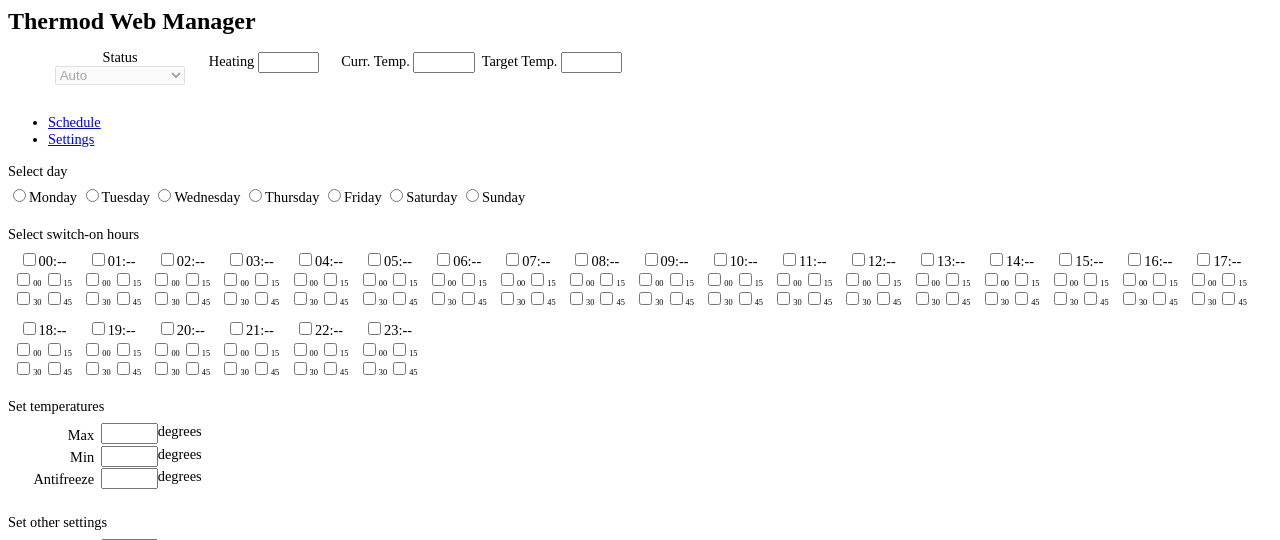
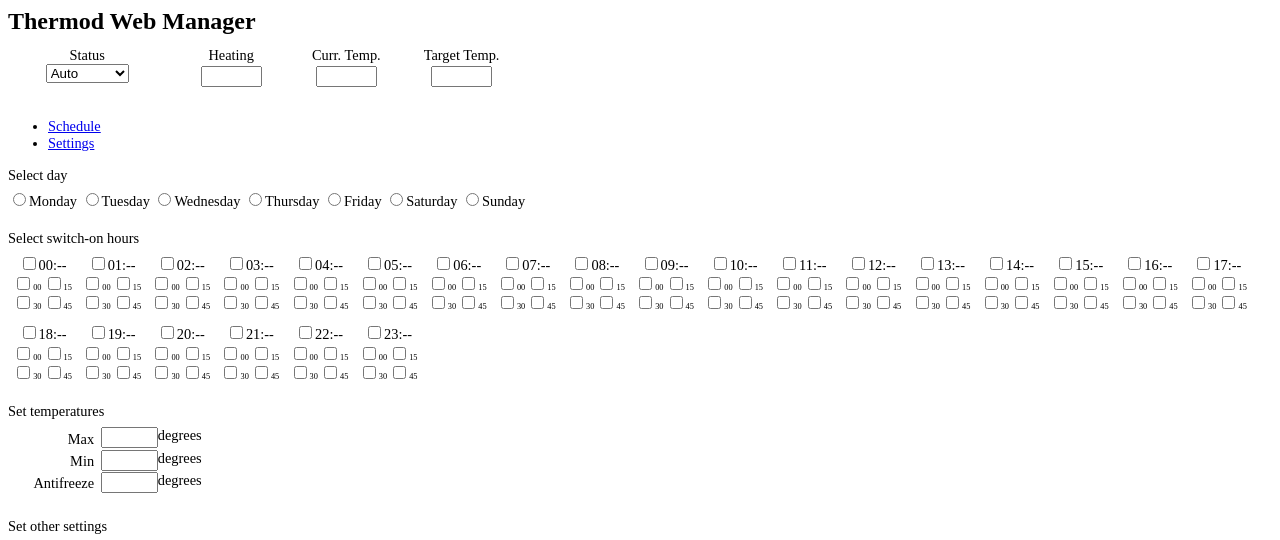
Before and after one commit to droscy/thermod, a PHP site: page / in a window 1280 px wide. Shown: the top 540 px of the page. Run offline with PHP 8.4, Linux system fonts and the light colour scheme; some libraries are stand-ins or nearby versions.

Commit message:
Update web manager to jQuery 1.12+

```diff
--- a/web/index.php
+++ b/web/index.php
@@ -89,8 +89,7 @@
 
 		<script language="javascript" type="text/javascript" src="/javascript/jquery/jquery.js"></script>
 		<script language="javascript" type="text/javascript" src="/javascript/jquery-ui/jquery-ui.js"></script>
-		<link type="text/css" href="/javascript/jquery-ui/css/smoothness/jquery-ui.css" rel="stylesheet" />
-		<link type="text/css" href="/javascript/jquery-ui/themes/base/jquery.ui.all.css" rel="stylesheet" />
+		<link type="text/css" href="/javascript/jquery-ui/themes/base/jquery-ui.css" rel="stylesheet" />
 		<script>
 			// thermod settings
 			var settings;
@@ -122,9 +121,6 @@
 			function target_status_refresh()
 			{
 				$('#target-status option[value=' + settings['status'] + ']').prop('selected', true);
-
-				if($.ui.version >= '1.11')
-					$('#target-status').selectmenu('refresh');
 			}
 
 			// handle the change event of target status
@@ -210,18 +206,12 @@
 			$(function()
 			{
 				// main objects of the page
-				/*if($.ui.version >= '1.11') TODO
-					$('#target-status').selectmenu({disabled: true, change: target_status_change});
-				else
-				{*/
-					$('#target-status').prop('disabled', true);
-					$('#target-status').change(target_status_change);
-				//}
-
+				$('#target-status').selectmenu({disabled: true, change: target_status_change});
 				$('#tabs').tabs();
-				$('#days').buttonset({disabled: true});
-				$('.hour').button({disabled: true});
-				$('.quarter').button({disabled: true});
+				$('#days').controlgroup({disabled: true});
+				$('#days input').checkboxradio({icon: false});
+				$('.hour').button({disabled: true, icon: false});
+				$('.quarter').button({disabled: true, icon: false});
 
 				$('.set-temperatures').spinner(
 				{
@@ -416,19 +406,14 @@
 						$('#grace-time').spinner('value', grace.toFixed(0));
 
 						// enable objects
-						$('#target-status').prop('disabled', true);
-						$('#days').buttonset('option', 'disabled', false);
+						$('#target-status').selectmenu('option', 'disabled', false).selectmenu('refresh');
+						$('#days').controlgroup('option', 'disabled', false);
 						$('.hour').button('option', 'disabled', false);
-						$('.quarter').button('option', 'disabled', false);
+						$('.quarter').button('option', 'disabled', false).button('refresh');
 						$('.set-temperatures').spinner('option', 'disabled', false);
 						$('#differential').spinner('option', 'disabled', false);
 						$('#grace-time').spinner('option', 'disabled', false);
 						$('#save').button('option', 'disabled', false);
-
-						/*if($.ui.version >= '1.11') TODO
-							$('#target-status').selectmenu('option', 'disabled', true);
-						else*/
-							$('#target-status').prop('disabled', false);
 					},
 					error: function(jqXHR, textStatus, errorThrown)
 					{
@@ -440,7 +425,7 @@
 							data = {'error': errorThrown};
 
 						var error = (('explain' in data) ? data['explain'] : data['error']);
-						$('#days').buttonset('option', 'disabled', true); // TODO capire come mai questo comando serve
+						$('#days').controlgroup('option', 'disabled', true); // TODO capire come mai questo comando serve
 						$("#dialog").dialog('option', 'title', 'Error');
 						$("#dialog").dialog('option', 'buttons', {'Close': function() { $(this).dialog('close'); }});
 						$("#dialog").html('<p><span class="ui-icon ui-icon-alert"></span>Cannot retrieve data from Thermod: <em>&quot;' + error + '&quot;</em>.</p>');
@@ -459,7 +444,6 @@
 			/* global */
 			h1 { font-size: 150%; margin: 0.5ex 0;}
 			.ui-dialog { font-size: 90%; }
-			.ui-icon { float: left; margin: 0.3ex 1ex 7ex 0; }
 
 			#loading { display: none; }
 			#loading-img
@@ -480,12 +464,13 @@
 
 			/* header */
 			#main { font-size: 90%; }
-			#main ul { list-style-type: none; }
-			#main ul li { display: block; float: left; text-align: center; width: 10em; margin-bottom: 1em; }
+			#main ul { list-style-type: none; padding: 0px 1.5em; margin: 0.8em 0 0 0; }
+			#main ul li { display: block; float: left; text-align: center; width: 8em; margin-bottom: 1.2em; }
+			#main ul li label { display: block; width: 100%; }
 			#main ul li input { cursor: default; }
 
-			#target-status { width: 9.8em; }
-			/*#target-status-button { margin-top: 0.3ex; }*/
+			#target-status-li { margin-right: 2em; }
+			#target-status-button { width: 7em; margin-top: 0.3ex; }
 			#current-status { width: 4em; margin-top: 0.3ex; }
 			#current-temperature { width: 4em; margin-top: 0.3ex; }
 			#target-temperature { width: 4em; margin-top: 0.3ex; }
@@ -498,6 +483,7 @@
 			#hours { margin-bottom: 1.5ex; }
 			.hour-box { float: left; text-align: center; margin-bottom: 1.5ex; width: 4.8em; }
 			.quarters-box { font-size: 58%; margin: 0.2ex; }
+			.quarters-box label { margin-top: 0.5ex; }
 
 			/* settings */
 			#settings p { margin: 0 0 1.2ex 0; }
@@ -521,7 +507,7 @@
 		<h1>Thermod Web Manager</h1>
 		<div id="main" class="ui-widget-header ui-corner-all">
 			<ul>
-				<li>
+				<li id="target-status-li">
 					<label for="target-status">Status</label>
 					<select id="target-status" name="target-status">
 						<!-- TODO t_max e t_min non hanno il pedice!! -->
```
